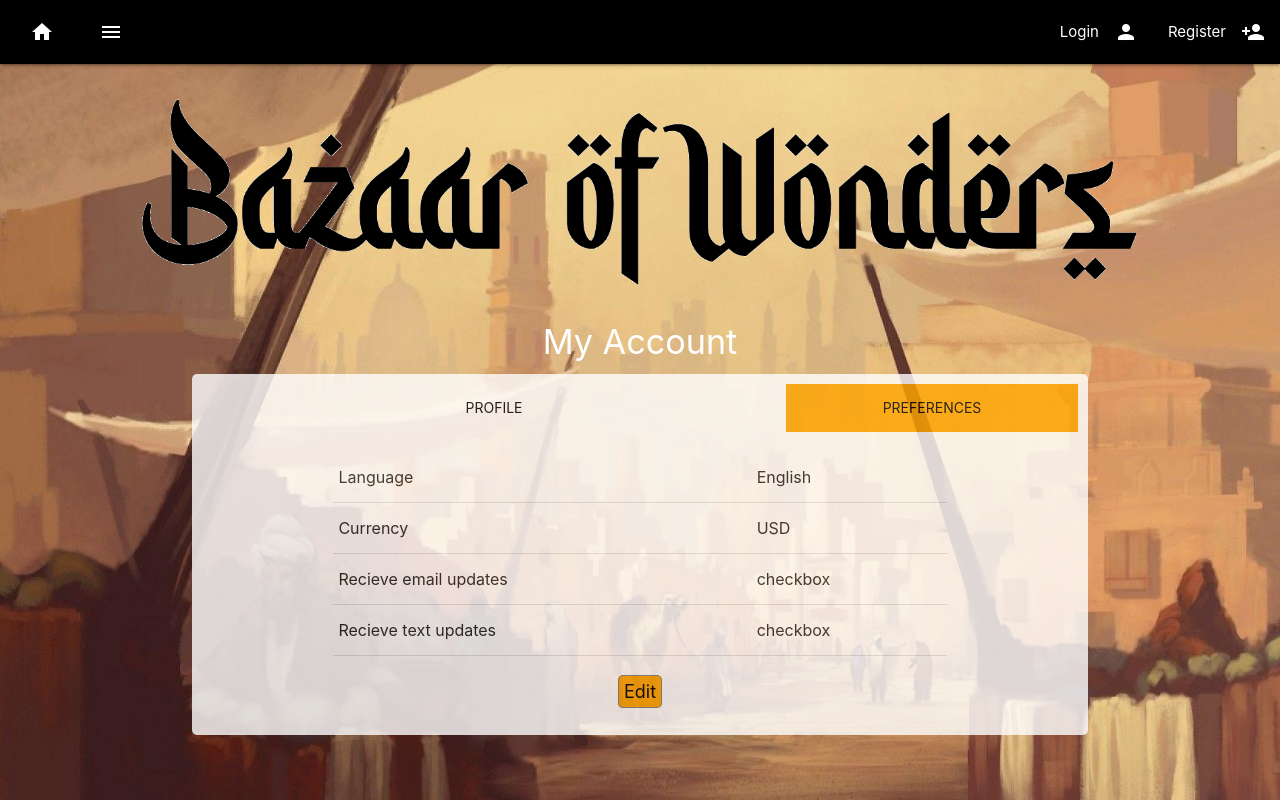
After one commit to dorianmeade/Bazaar_Of_Wonders, a Django app: page /acc/pref in a window 1280 px wide. The commit adds this page. Run offline with Django 3.2, Linux system fonts and the light colour scheme; some libraries are stand-ins or nearby versions.

Commit message:
user portal init, user can change data except pass, user can view preferences

```diff
--- /dev/null
+++ b/main/templates/main/account/preferences.html
@@ -0,0 +1,37 @@
+{% extends 'main/base.html' %}
+
+{% block content %}
+<h4 style="text-align: center; color: white;">My Account</h4>
+
+<div class= "container white  black-text" style="opacity:.8; padding: 10px; border-radius: 5px; text-align: center;">
+    <div class="row">
+        <ul class="tabs" style="text-align: center; display: flex;">
+            <li class="tab col s4"><a href="{% url 'main:profile' %}" style="color: black; {% if request.path == '/acc' %} background: orange; {% endif %}">Profile</a></li>
+            <li class="tab col s4"><a href="{% url 'main:preferences' %}" style="color: black; {% if request.path == '/acc/pref' %} background: orange; {% endif %}">Preferences</a></li>
+        </ul>
+    </div>
+
+    <div class="row container">
+        <table>
+            <tr>
+                <td style="border: none;">Language</td>
+                <td>English</td>
+            </tr>
+            <tr>
+                <td style="border: none;">Currency</td>
+                <td>USD</td>
+            </tr>
+            <tr>
+                <td style="border: none;">Recieve email updates</td>
+                <td>checkbox</td>
+            </tr>
+            <tr>
+                <td style="border: none;">Recieve text updates</td>
+                <td>checkbox</td>
+            </tr>
+        </table>
+        <br>
+        <a href="{% url 'main:editpref' %}" style="text-align: center; color: black; font-size: 18px; border: 1px solid gray; border-radius: 5px; padding: 5px; background: orange;">Edit</a>
+    </div>
+</div>
+{% endblock %}
--- a/main/templates/main/includes/nav.html
+++ b/main/templates/main/includes/nav.html
@@ -9,7 +9,7 @@
                 <ul>
                     {% if user.is_authenticated %}
                     <li><a href="{% url 'main:collection' %}">My Collection</a></li>
-                    <!-- <li><a href="{% url 'main:notifications' %}">Account Preferences</a></li> -->
+                    <li><a href="{% url 'main:profile' %}">My Account</a></li>
                     {% endif %}
                     <li><a href="https://magic.wizards.com/en">MTG Community</a></li>
                     <li><a href="mailto:ahillebrand@ufl.edu">Contact Us</a></li>
--- a/main/urls.py
+++ b/main/urls.py
@@ -18,4 +18,8 @@ urlpatterns = [
     path("remove_from_collection", views.remove_from_collection_view, name="remove_from_collection"),
     path("toggle_ownership", views.toggle_ownership_view, name="toggle_ownership"),
     path("search", views.search, name="search"),
+    path("acc", views.profile, name="profile"),
+    path("acc/pref", views.preferences, name="preferences"),
+    path("acc/edit", views.edit, name="edit"),
+    path("acc/pref/edit", views.editpref, name="editpref"),
 ]
--- a/main/views.py
+++ b/main/views.py
@@ -1,7 +1,7 @@
 from django.shortcuts import render, redirect
 from django.core.paginator import Paginator, EmptyPage, PageNotAnInteger
 from django.http import HttpResponseRedirect
-from .forms import NewUserForm, SearchForm, CollectionSearchForm
+from .forms import NewUserForm, SearchForm, CollectionSearchForm, ChangeUsernameForm
 from django.contrib.auth.forms import UserCreationForm, AuthenticationForm
 from django.contrib.auth import logout, authenticate, login
 from django.contrib import messages
@@ -506,3 +506,35 @@ def search(request):
         return render(request=request,
                       template_name='main/home.html',
                       context={'data': page_obj, 'form': form})  # load necessary schemas
+
+#user portal page- display profile
+def profile(request):
+    return render(request=request,
+                  template_name='main/account/profile.html',
+                  context={'user': request.user})
+
+#user portal page- dislay preferences
+def preferences(request):
+    return render(request=request,
+                  template_name='main/account/preferences.html',
+                  context={})
+
+#user portal page- edit profile
+def edit(request):
+    if request.method == 'POST':
+        form = ChangeUsernameForm(request.POST, instance=request.user)
+        if form.is_valid():
+            form.save()
+            return redirect("main:profile")
+
+    else:
+        form = ChangeUsernameForm(instance=request.user)
+    return render(request=request,
+                  template_name='main/account/edit.html',
+                  context={'form': form})
+
+#user portal page- edit preferences
+def editpref(request):
+    return render(request=request,
+                template_name='main/account/editpref.html',
+                context={})
```
Also changed, not shown: main/forms.py (+14 -1 lines), main/templates/main/account/edit.html (added, +28 -0 lines), main/templates/main/account/editpref.html (added, +26 -0 lines), main/templates/main/account/profile.html (added, +43 -0 lines), main/templates/main/includes/cards.html (+5 -3 lines), main/templates/main/includes/searchbar.html (deleted, +0 -11 lines).
